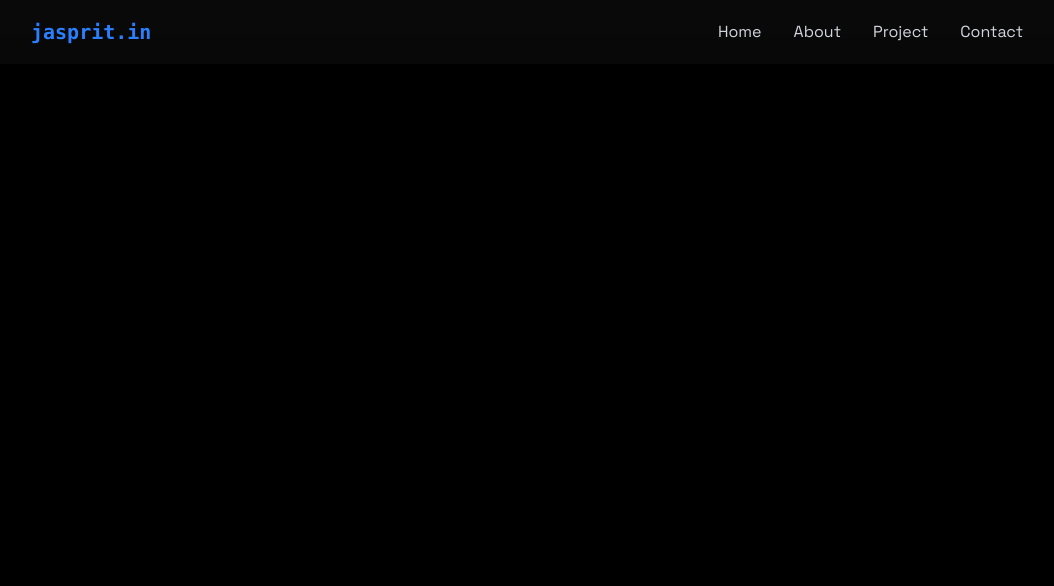
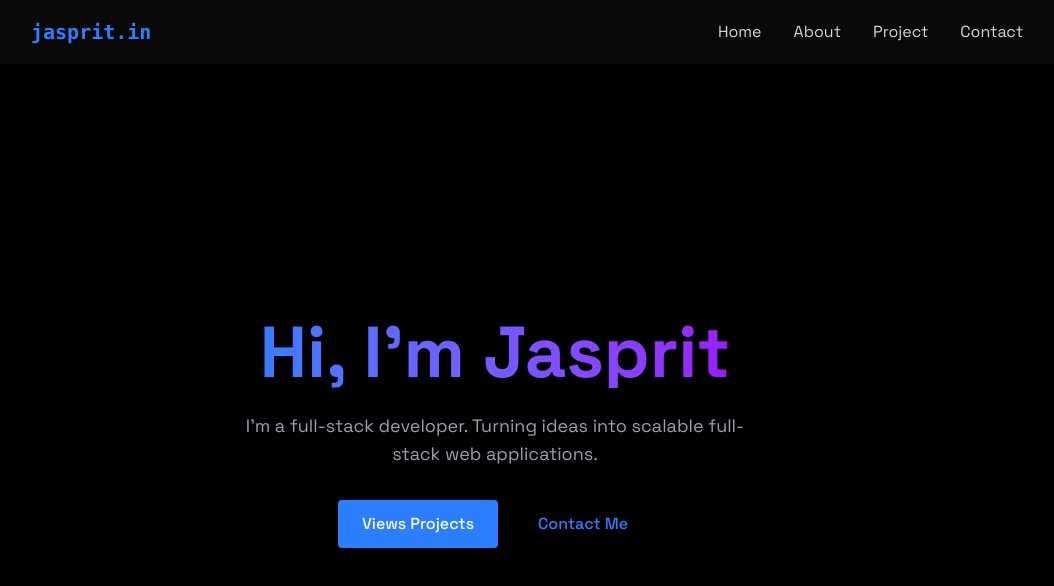
Before and after one commit to Jasprit45/ProtfolioReact, a React (Vite) app: page / in a window 1280 px wide. Shown: the top 586 px of the page, without its empty margins (145-1199 px from the left). Built offline with nearby package versions, Linux system fonts and the light colour scheme.

Commit message:
Added home page

```diff
--- a/src/App.jsx
+++ b/src/App.jsx
@@ -4,6 +4,7 @@
 import "./index.css";
 import { Navbar } from './components/Navbar';
 import { MobileMenu } from './components/MobileMenu';
+import { Home } from './components/sections/Home';
 
 function App() {
 
@@ -17,7 +18,7 @@
         bg-black  text-gray-100 `}>
           <Navbar menuOpen={menuOpen} setMenuOpen={setMenuOpen}/>
           <MobileMenu menuOpen={menuOpen} setMenuOpen={setMenuOpen}/>
-
+          <Home/>
         </div>
 
     </>
--- a/src/components/sections/Home.jsx
+++ b/src/components/sections/Home.jsx
@@ -0,0 +1,30 @@
+
+
+export const Home = () => {
+
+    return <section id="home" className="min-h-screen flex items-center justify-center relative">
+        <div className="text-center z-10 px-4">
+            <h1 className="text-5xl md:text-7xl font-bold mb-6 bg-gradient-to-r from-blue-500
+             to-purple-600 bg-clip-text text-transparent leading-right">
+                Hi, I'm Jasprit
+            </h1>
+
+            <p className="text-gray-400 text-lg mb-8 max-w-lg mx-auto">
+                I'm a full-stack developer. Turning ideas into scalable full-stack web applications.
+            </p>
+
+            <div className="flex justify-center space-x-4">
+                <a href="#projects" className="bg-blue-500 text-white py-3 px-6 rounded
+                 font-medium transition relative overflow-hidden hover:-translate-y-0.5
+                  hover:shadow-[0_0_15px_rgba(59,130,246,0.4)]"> Views Projects</a>
+
+                <a href="#contact" className="border-blue-500/50 text-blue-500 py-3 px-6
+                  rounded font-medium transition-all duration-200   hover:-translate-y-0.5
+                  hover:bg-blue-500/10 "> Contact Me</a>
+
+            </div>
+
+
+        </div>
+    </section>
+};
```
